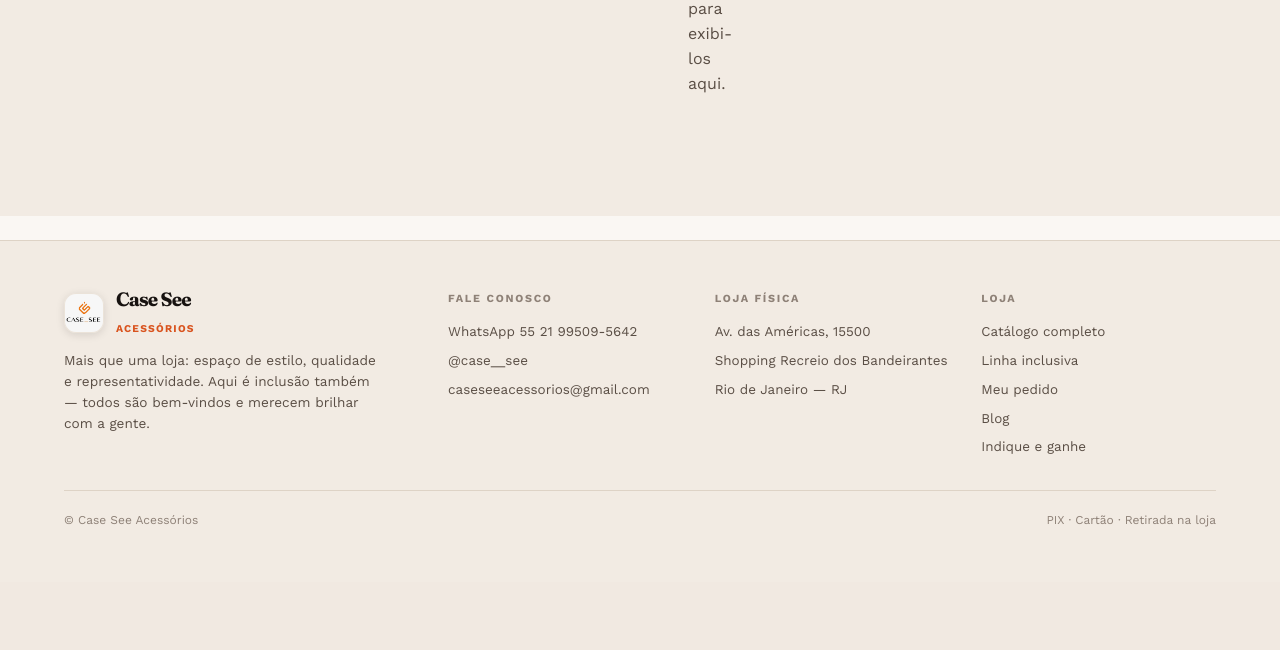
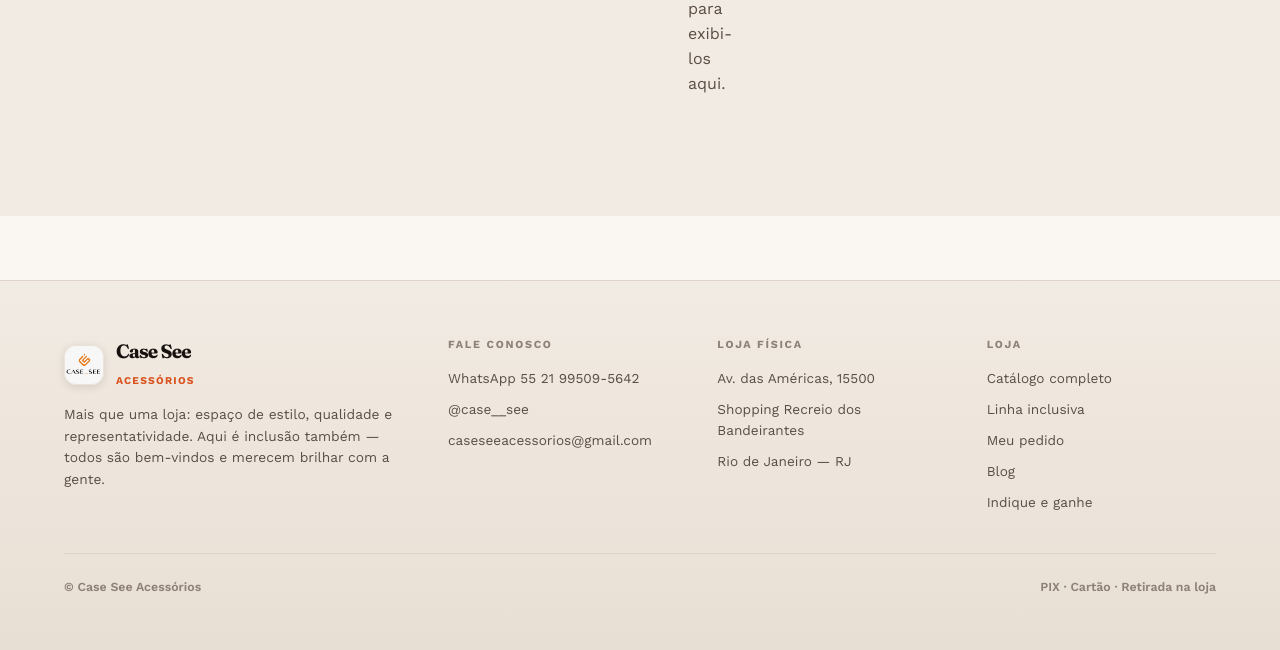
Before and after one commit to yurialexandera1/loja, a Django app: page / in a window 1280 px wide. Shown: the part 1389-2039 px from the top of the page. Before the commit the page ends 1916 px from the top, so only its background shows below. Run offline with Django 4.2, Linux system fonts and the light colour scheme; data that the repository does not hold is empty; parts of the project's set-up code (start-up, migrations or seed data) failed here and were passed over.

Commit message:
feat: enhance footer with gradient background and improved typography

```diff
--- a/static/store/css/loja.css
+++ b/static/store/css/loja.css
@@ -461,11 +461,19 @@ main { flex: 1; }
 .pager .page-info { font-size: .82rem; color: var(--ink-3); }
 
 /* rodape */
-.site-footer { border-top: 1px solid var(--line); background: var(--surface); padding: 44px 0 52px; margin-top: 24px; }
-.fgrid { display: grid; grid-template-columns: 1.5fr 1fr 1fr 1fr; gap: 32px; }
-.fgrid p { font-size: .85rem; color: var(--ink-2); margin-top: 10px; max-width: 38ch; }
-.flist { display: flex; flex-direction: column; gap: 8px; margin-top: 12px; font-size: .84rem; color: var(--ink-2); }
-.fbottom { margin-top: 32px; padding-top: 20px; border-top: 1px solid var(--line); display: flex; justify-content: space-between; gap: 16px; flex-wrap: wrap; font-size: .75rem; color: var(--ink-3); }
+.site-footer {
+  border-top: 1px solid var(--line); background: linear-gradient(180deg, var(--surface) 0%, var(--surface-2) 100%);
+  padding: 56px 0 52px; margin-top: 64px;
+}
+.fgrid { display: grid; grid-template-columns: 1.5fr 1fr 1fr 1fr; gap: 40px; }
+.fgrid p { font-size: .86rem; color: var(--ink-2); margin-top: 12px; max-width: 42ch; line-height: 1.58; }
+.fgrid .logo { margin-bottom: 6px; }
+.flist { display: flex; flex-direction: column; gap: 10px; margin-top: 14px; font-size: .85rem; }
+.flist a { color: var(--ink-2); transition: color .2s var(--ease); }
+.flist a:hover { color: var(--accent); font-weight: 600; }
+.flist span { color: var(--ink-2); }
+.eyebrow { display: block; margin-bottom: 12px; }
+.fbottom { margin-top: 40px; padding-top: 24px; border-top: 1px solid var(--line); display: flex; justify-content: space-between; gap: 16px; flex-wrap: wrap; font-size: .77rem; color: var(--ink-3); font-weight: 600; }
 
 .empty { text-align: center; padding: 64px 24px; color: var(--ink-2); }
 .empty h2 { font-size: 1.4rem; margin-bottom: 10px; }
```
